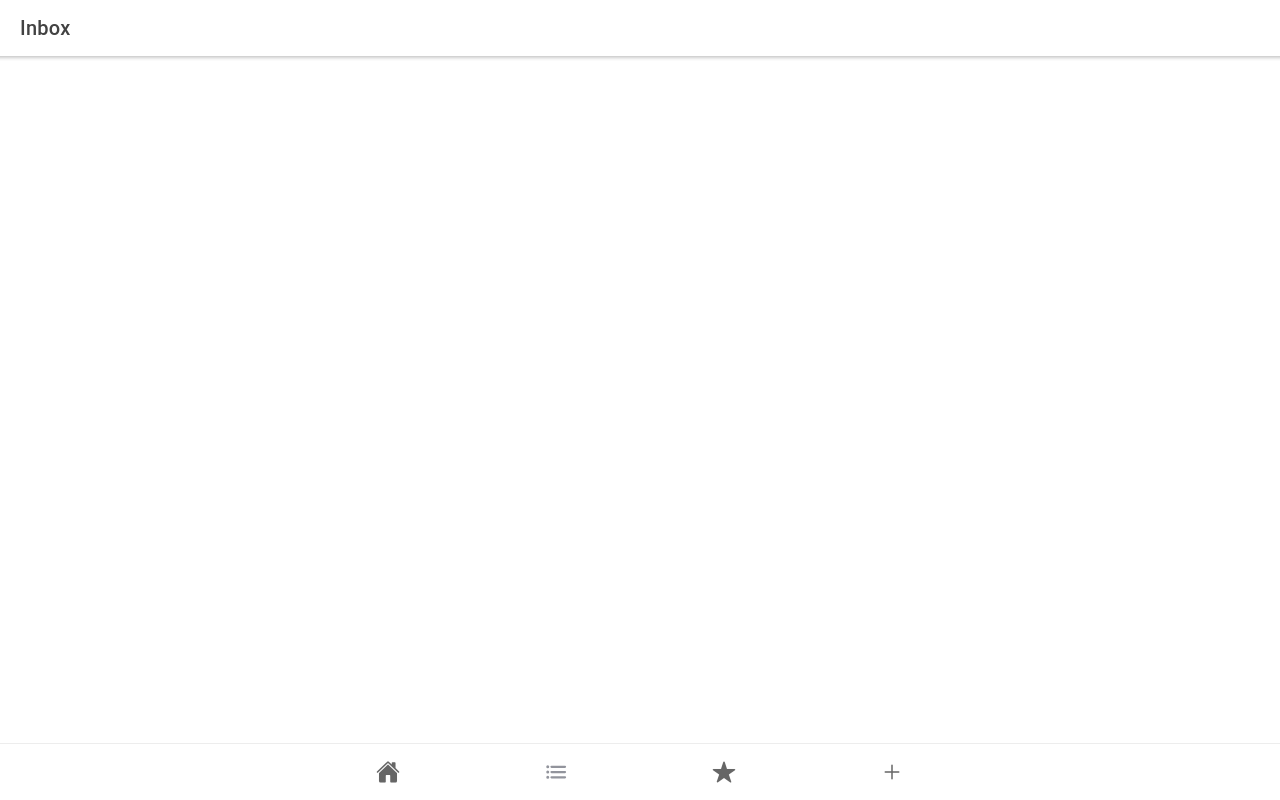
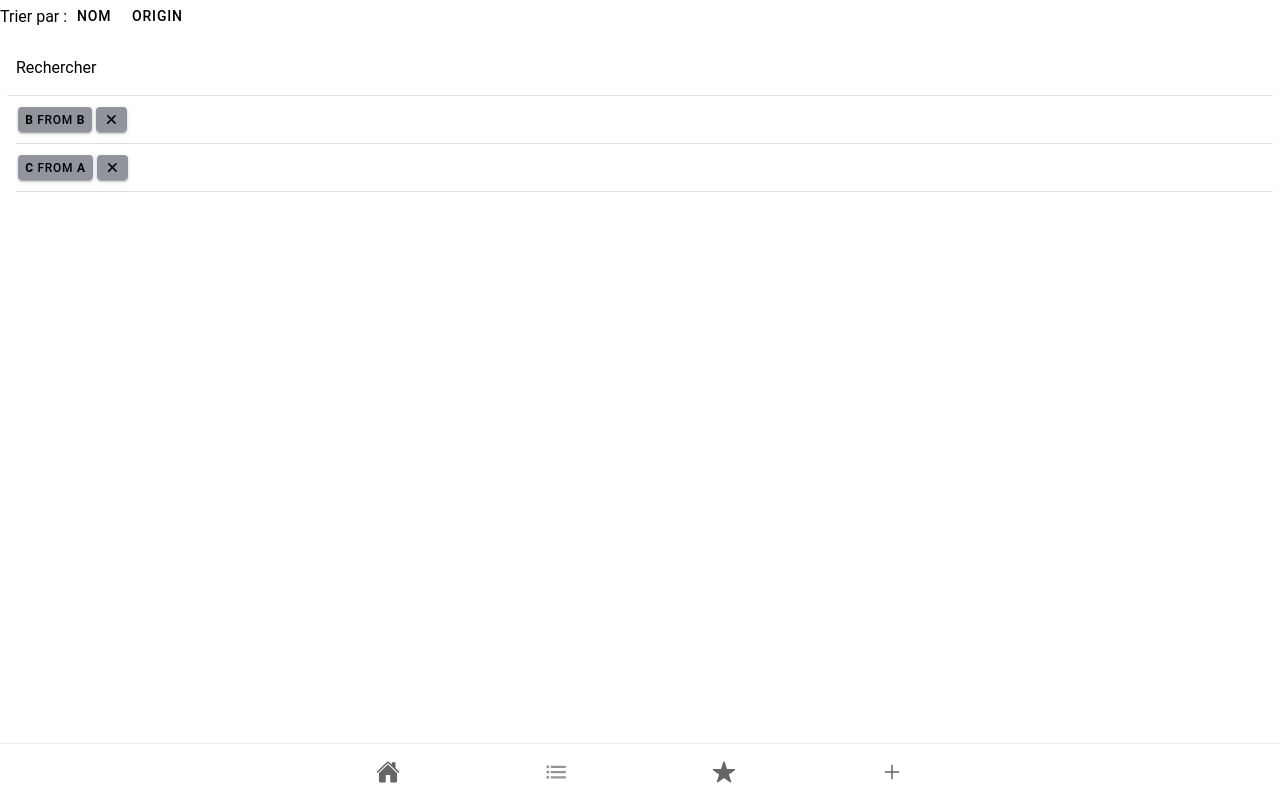
Before and after one commit to Benours/my-recipes, a React (Create React App) app: page /list in a window 1280 px wide. Built offline with nearby package versions, Linux system fonts and the light colour scheme; data requests are answered from the project's data file.

Commit message:
Menu, list and detailled recipe

```diff
--- a/db.json
+++ b/db.json
@@ -1,16 +1,51 @@
 {
-  "posts": [{ "id": 1, "title": "json-server", "author": "typicode" }],
-  "comments": [{ "id": 1, "body": "some comment", "postId": 1 }],
-  "profile": { "name": "typicode" },
+  "posts": [
+    {
+      "id": 1,
+      "title": "json-server",
+      "author": "typicode"
+    }
+  ],
+  "comments": [
+    {
+      "id": 1,
+      "body": "some comment",
+      "postId": 1
+    }
+  ],
+  "profile": {
+    "name": "typicode"
+  },
   "recipes": [
     {
-      "id": 0,
-      "namePlate": "test",
-      "city": "city",
+      "id": 2,
+      "namePlate": "b",
+      "city": "b",
       "country": "country",
-      "ingredients": ["ing", "red", "ient"],
+      "ingredients": [
+        "ing",
+        "red",
+        "ient"
+      ],
       "recipe": "bla bla bla",
-      "img": ["photo"]
+      "img": [
+        "photo"
+      ]
+    },
+    {
+      "id": 3,
+      "namePlate": "c",
+      "city": "a",
+      "country": "country",
+      "ingredients": [
+        "ing",
+        "red",
+        "ient"
+      ],
+      "recipe": "bla bla bla",
+      "img": [
+        "photo"
+      ]
     }
   ]
 }
--- a/package.json
+++ b/package.json
@@ -7,6 +7,7 @@
     "@capacitor/core": "4.3.0",
     "@capacitor/haptics": "4.0.1",
     "@capacitor/keyboard": "4.0.1",
+    "@capacitor/preferences": "^4.0.1",
     "@capacitor/status-bar": "4.0.1",
     "@ionic/react": "^6.0.0",
     "@ionic/react-router": "^6.0.0",
--- a/src/App.tsx
+++ b/src/App.tsx
@@ -50,9 +50,9 @@ const App: React.FC = () => (
           <Route path="/list" exact={true}>
             <List />
           </Route>
-          {/* <Route path="/recipe/:id">
-           <ViewRecipe />
-          </Route> */}
+          <Route path="/recipe/:id">
+            <ViewRecipe />
+          </Route>
         </IonRouterOutlet>
         <IonTabBar slot="bottom">
           <IonTabButton tab="home" href="/home">
--- a/src/components/ListItem.tsx
+++ b/src/components/ListItem.tsx
@@ -2,6 +2,7 @@ import {
   IonCard,
   IonCardContent,
   IonCardHeader,
+  IonImg,
   IonItem,
   IonText,
 } from "@ionic/react";
@@ -15,7 +16,7 @@ const ListItem: React.FC<ContainerProps> = (props) => {
     <IonItem class="item" color="dark">
       <IonCard class="card">
         <IonCardHeader class="card-header">
-          <IonText color="light">{props.title}</IonText>
+          <IonText color="light">Selection : {props.title}</IonText>
         </IonCardHeader>
         <IonCardContent class="card-content" color="dark">
           <IonText color="light">Plat A</IonText>
--- a/src/pages/Home.tsx
+++ b/src/pages/Home.tsx
@@ -32,10 +32,11 @@ const Home: React.FC = () => {
           />
         </IonThumbnail>
         <IonList class="list">
-          <ListItem title="Selection Grece" />
-          <ListItem title="Selection Italy" />
-          <ListItem title="Selection Japon" />
-          <ListItem title="Selection États-unis" />
+          <ListItem title="Grece" />
+          <ListItem title="Italy" />
+          <ListItem title="Japon" />
+          <ListItem title="États-unis" />
+          <ListItem title="France" />
         </IonList>
       </IonContent>
     </IonPage>
--- a/src/pages/List.tsx
+++ b/src/pages/List.tsx
@@ -1,56 +1,176 @@
-import { useState } from "react";
-import { Recipe } from "../data/recipe";
 import {
+  IonButton,
+  IonButtons,
   IonContent,
-  IonHeader,
+  IonIcon,
+  IonInput,
+  IonItem,
+  IonLabel,
   IonList,
   IonPage,
-  IonRefresher,
-  IonRefresherContent,
-  IonTitle,
-  IonToolbar,
-  useIonViewWillEnter,
 } from "@ionic/react";
+import { KeysResult, Preferences } from "@capacitor/preferences";
+import { close } from "ionicons/icons";
+import React, { useEffect, useState } from "react";
+import { Recipe } from "../data/recipe";
 import "./List.css";
 
-const List: React.FC = () => {
-  const [messages, setMessages] = useState<Recipe[]>([]);
+class List extends React.Component {
+  state = {
+    text: "",
+    listPlat: [
+      {
+        id: 0,
+        namePlate: "Tomate",
+        ingredients: ["tomate"],
+        city: "TomatoCity",
+        country: "TomatoCountry",
+        recipe: "Tomatoes",
+        img: ["Tomato"],
+      },
+    ],
+  };
+  // const [text, setText] = useState<string>("");
+  // const [listPlat, setListPlat] = useState<Recipe[]>([
+  //   {
+  //     namePlate: "Tomate",
+  //     ingredients: ["tomate"],
+  //     city: "TomatoCity",
+  //   },
+  // ]);
+  t = "key";
 
-  // useIonViewWillEnter(() => {
-  //   const msgs = getMessages();
-  //   setMessages(msgs);
-  // });
-
-  const refresh = (e: CustomEvent) => {
-    setTimeout(() => {
-      e.detail.complete();
-    }, 3000);
+  componentDidMount = async () => {
+    await this.setListePLat();
+    // await this.checkName();
   };
 
-  return (
-    <IonPage id="home-page">
-      <IonHeader>
-        <IonToolbar>
-          <IonTitle>Inbox</IonTitle>
-        </IonToolbar>
-      </IonHeader>
-      <IonContent fullscreen>
-        <IonRefresher slot="fixed" onIonRefresh={refresh}>
-          <IonRefresherContent></IonRefresherContent>
-        </IonRefresher>
+  componentDidUpdate = async () => {
+    // this.componentDidMount();
+  };
 
-        <IonHeader collapse="condense">
-          <IonToolbar>
-            <IonTitle size="large">Inbox</IonTitle>
-          </IonToolbar>
-        </IonHeader>
+  setListePLat = async () => {
+    const list = fetch(`http://localhost:3000/recipes`)
+      .then((res) => res.json())
+      .then(
+        (result) => {
+          this.setState({
+            isLoaded: true,
+            listPlat: result,
+          });
+        },
+        // Remarque : il est important de traiter les erreurs ici
+        // au lieu d'utiliser un bloc catch(), pour ne pas passer à la trappe
+        // des exceptions provenant de réels bugs du composant.
+        (error) => {
+          this.setState({
+            isLoaded: true,
+            error,
+          });
+        }
+      );
+  };
 
-        <IonList>
-          {/* {messages.map(m => <MessageListItem key={m.id} message={m} />)} */}
-        </IonList>
-      </IonContent>
-    </IonPage>
-  );
-};
+  save = async (liste: Recipe[]) => {
+    this.setState({ listPlat: liste });
+  };
+
+  compareName = (platA: Recipe, platB: Recipe) => {
+    if (platA.namePlate.toLowerCase() < platB.namePlate.toLowerCase())
+      return -1;
+    if (platA.namePlate.toLowerCase() > platB.namePlate.toLowerCase()) return 1;
+    return 0;
+  };
+
+  compareCity = (platA: Recipe, platB: Recipe) => {
+    if (platA.city.toLowerCase() < platB.city.toLowerCase()) return -1;
+    if (platA.city.toLowerCase() > platB.city.toLowerCase()) return 1;
+    return 0;
+  };
+
+  //  didMount = async () => {
+  //   await checkName();
+  //   binit = true;
+  //   await setListePLat();
+  // };
+
+  // if (!binit) {
+  //   didMount();
+  // }
+
+  render() {
+    const { listPlat, text } = this.state;
+
+    return (
+      <IonPage>
+        <IonContent>
+          <IonButtons>
+            <IonLabel>Trier par :</IonLabel>
+            <IonButton
+              onClick={() => {
+                const newList = [...listPlat!].sort(this.compareName);
+                this.setState({ listPlat: newList });
+              }}
+            >
+              Nom
+            </IonButton>
+            <IonButton
+              onClick={() => {
+                const newList = [...listPlat!].sort(this.compareCity);
+                this.setState({ listPlat: newList });
+              }}
+            >
+              Origin
+            </IonButton>
+          </IonButtons>
+          <IonList>
+            <IonItem key={this.t}>
+              <IonLabel position="floating">Rechercher</IonLabel>
+              <IonInput
+                value={text}
+                onIonChange={(e) => this.setState({ text: e.detail.value! })}
+              ></IonInput>
+            </IonItem>
+            {listPlat!.length > 0 ? (
+              listPlat!.map((plat, index) => {
+                if (
+                  plat.namePlate.includes(text!) ||
+                  plat.city.includes(text!)
+                ) {
+                  return (
+                    <IonItem key={index} detail={false}>
+                      <IonButton routerLink={`/recipe/${plat.id}`}>
+                        <IonLabel>
+                          <strong>{plat.namePlate}</strong> from{" "}
+                          <strong>{plat.city}</strong>
+                        </IonLabel>
+                      </IonButton>
+                      <IonButton
+                        onClick={() => {
+                          const newList = [
+                            ...listPlat!.slice(0, index),
+                            ...listPlat!.slice(index + 1),
+                          ];
+                          fetch(`http://localhost:3000/recipes/${plat.id}`, {
+                            method: "DELETE",
+                          }).then(() => console.log("Delete successful"));
+                          this.save(newList);
+                        }}
+                      >
+                        <IonIcon icon={close} />
+                      </IonButton>
+                    </IonItem>
+                  );
+                }
+              })
+            ) : (
+              <></>
+            )}
+          </IonList>
+        </IonContent>
+      </IonPage>
+    );
+  }
+}
 
 export default List;
```
Also changed, not shown: src/pages/ViewRecipe.tsx (+44 -43 lines), 1 other file (tests, documents, lock files or other folders).
